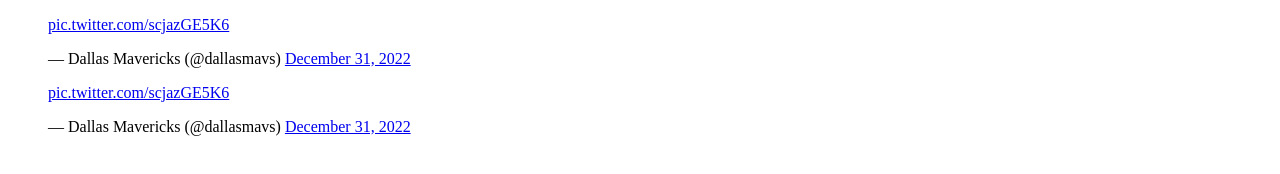
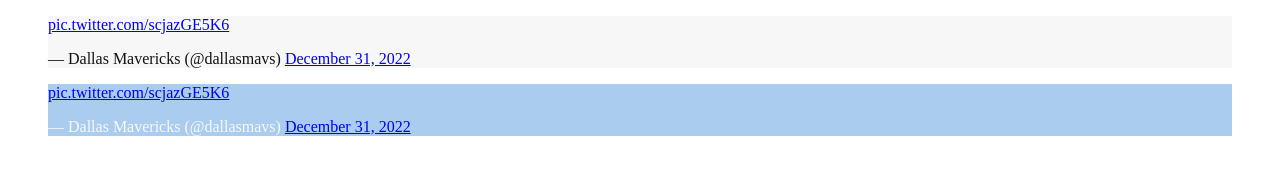
Before and after one commit to JPMoreiraAquino/html-css-js, a plain HTML site: page index.html in a window 1280 px wide. Drawn offline with Linux system fonts and the light colour scheme.

Commit message:
feat: add post

```diff
--- /dev/null
+++ b/css/style.css
@@ -0,0 +1,10 @@
+.twitter-tweet.esportudo-dark {
+  background-color: #ace !important;
+  color: #f7f7f7 !important;
+
+}
+
+.twitter-tweet.esportudo-light {
+  background-color: #f7f7f7 !important;
+  color: #121212 !important;
+}
--- a/index.html
+++ b/index.html
@@ -5,27 +5,30 @@
   <meta charset="UTF-8">
   <meta http-equiv="X-UA-Compatible" content="IE=edge">
   <meta name="viewport" content="width=device-width, initial-scale=1.0">
-  <title>Document</title>
+  <link rel="stylesheet" href="css/style.css">
+
+  <title>Twitter</title>
 </head>
 
 <body>
 
-  <blockquote class="twitter-tweet">
+  <blockquote class="twitter-tweet esportudo-light">
     <p lang="zxx" dir="ltr"><a href="https://t.co/scjazGE5K6">pic.twitter.com/scjazGE5K6</a></p>&mdash; Dallas
     Mavericks (@dallasmavs) <a
       href="https://twitter.com/dallasmavs/status/1609219076903108608?ref_src=twsrc%5Etfw">December 31, 2022</a>
   </blockquote>
-  <script async src="https://platform.twitter.com/widgets.js" charset="utf-8"></script>
 
 
-  <blockquote class="twitter-tweet" data-theme="dark">
+
+  <blockquote class="twitter-tweet esportudo-dark" data-theme="dark">
     <p lang="zxx" dir="ltr"><a href="https://t.co/scjazGE5K6">pic.twitter.com/scjazGE5K6</a></p>&mdash; Dallas
     Mavericks (@dallasmavs) <a
       href="https://twitter.com/dallasmavs/status/1609219076903108608?ref_src=twsrc%5Etfw">December 31, 2022</a>
   </blockquote>
-  <script async src="https://platform.twitter.com/widgets.js" charset="utf-8\"></script>
 
 
+
+  <script async src="./js/widgets.js" charset="utf-8"></script>
 </body>
 
 </html>
```
